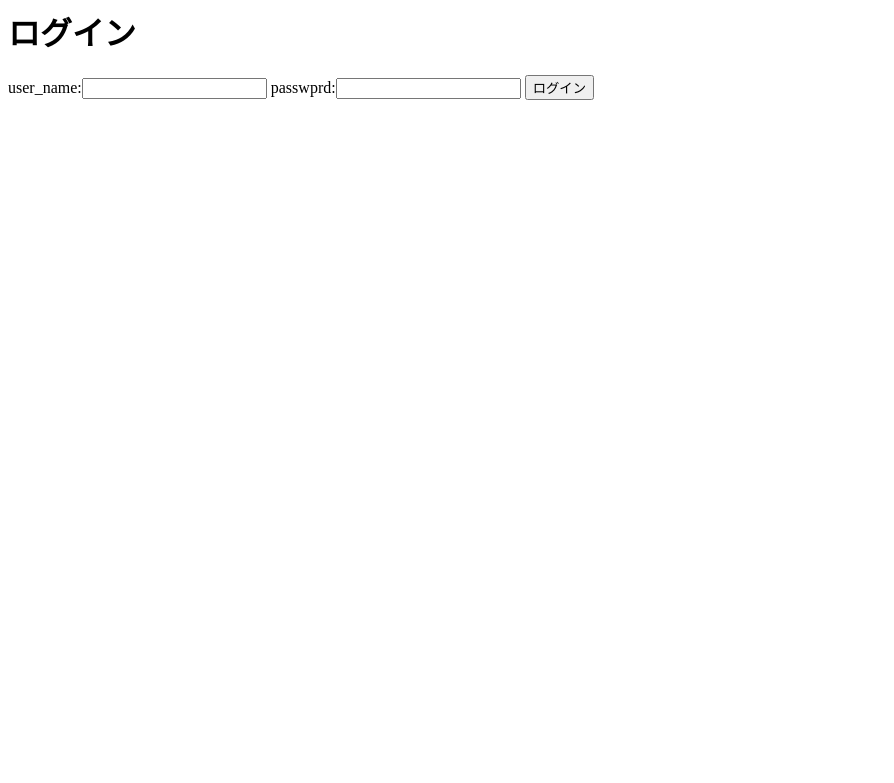
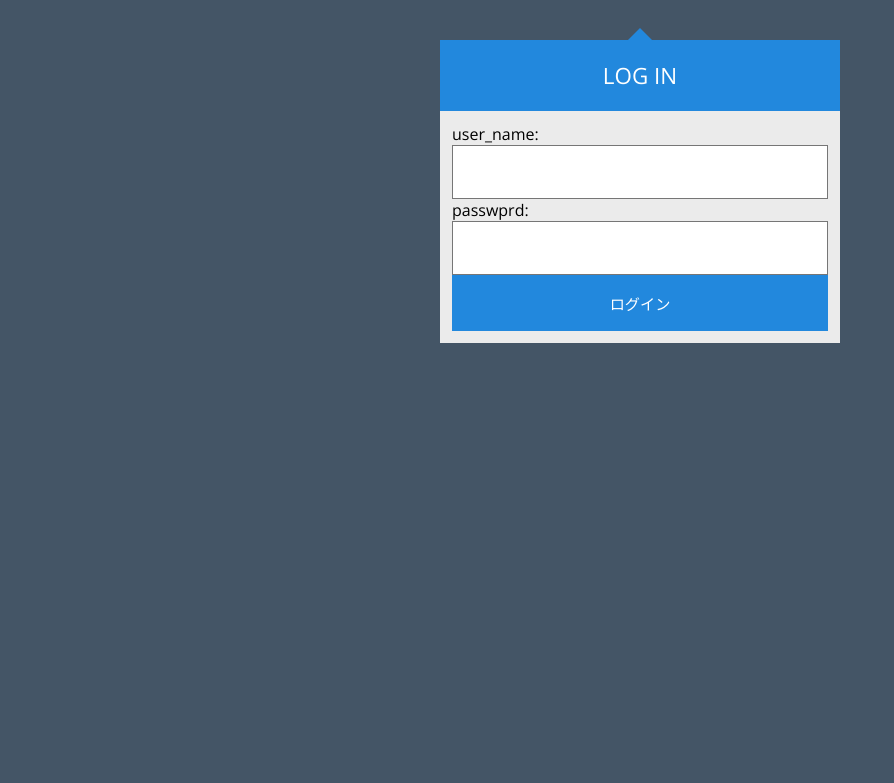
Before and after one commit to KaitoShinomiya/Tangotestmaker_sakura, a Flask app: page /login in a window 1280 px wide. Shown: the top 783 px of the page, without its empty margins (0-894 px from the left). Run offline with Flask 2, Linux system fonts and the light colour scheme.

Commit message:
一旦コミット

```diff
--- /dev/null
+++ b/static/css/login.css
@@ -0,0 +1,110 @@
+/**
+ * 01/28/2016
+ * This pen is years old, and watching at the code after all
+ * those years made me fall from my chair, so I:
+ * - changed all IDs to classes
+ * - converted all units to pixels and em units
+ * - changed all global elements to classes or children of
+ *   .login
+ * - cleaned the syntax to be more consistent
+ * - added a lot of spaces that I so hard tried to avoid
+ *   a few years ago
+ *   (because it's cool to not use them)
+ * - and probably something else that I can't remember anymore
+ *
+ * I sticked to the same philosophy, meaning:
+ * - the design is almost the same
+ * - only pure HTML and CSS
+ * - no frameworks, preprocessors or resets
+ */
+
+/* 'Open Sans' font from Google Fonts */
+@import url(https://fonts.googleapis.com/css?family=Open+Sans:400,700);
+
+body {
+  background: #456;
+  font-family: 'Open Sans', sans-serif;
+}
+
+.login {
+  width: 400px;
+  margin: 16px auto;
+  font-size: 16px;
+}
+
+/* Reset top and bottom margins from certain elements */
+.login-header,
+.login p {
+  margin-top: 0;
+  margin-bottom: 0;
+}
+
+/* The triangle form is achieved by a CSS hack */
+.login-triangle {
+  width: 0;
+  margin-right: auto;
+  margin-left: auto;
+  border: 12px solid transparent;
+  border-bottom-color: #28d;
+}
+
+.login-header {
+  background: #28d;
+  padding: 20px;
+  font-size: 1.4em;
+  font-weight: normal;
+  text-align: center;
+  text-transform: uppercase;
+  color: #fff;
+}
+
+.login-container {
+  background: #ebebeb;
+  padding: 12px;
+}
+
+/* Every row inside .login-container is defined with p tags */
+.login p {
+  padding: 12px;
+}
+
+.login input {
+  box-sizing: border-box;
+  display: block;
+  width: 100%;
+  border-width: 1px;
+  border-style: solid;
+  padding: 16px;
+  outline: 0;
+  font-family: inherit;
+  font-size: 0.95em;
+}
+
+.login input[type="email"],
+.login input[type="password"] {
+  background: #fff;
+  border-color: #bbb;
+  color: #555;
+}
+
+/* Text fields' focus effect */
+.login input[type="email"]:focus,
+.login input[type="password"]:focus {
+  border-color: #888;
+}
+
+.login input[type="submit"] {
+  background: #28d;
+  border-color: transparent;
+  color: #fff;
+  cursor: pointer;
+}
+
+.login input[type="submit"]:hover {
+  background: #17c;
+}
+
+/* Buttons' focus effect */
+.login input[type="submit"]:focus {
+  border-color: #05a;
+}
--- a/templates/login.html
+++ b/templates/login.html
@@ -1,16 +1,15 @@
-<html>
-  <head>
-    <title>Login</title>
-  </head>
-  <body>
-    <h1>ログイン</h1>
-  <p>
-      <form method="POST" action="{{url_for('login')}}">
-        {{ form.csrf_token }}
+<head>
+    <link rel="stylesheet" href="{{ url_for('static', filename='css/login.css') }}">
+</head>
+<div class="login">
+  <div class="login-triangle"></div>
+
+  <h2 class="login-header">Log in</h2>
+
+  <form class="login-container">
+    {{ form.csrf_token }}
         {{ form.user_name.label }}:{{ form.user_name }}
         {{ form.password.label }}:{{ form.password }}
         {{ form.submit}}
-    </form>
-  </p>
-  </body>
-</html>
+  </form>
+</div>
```
